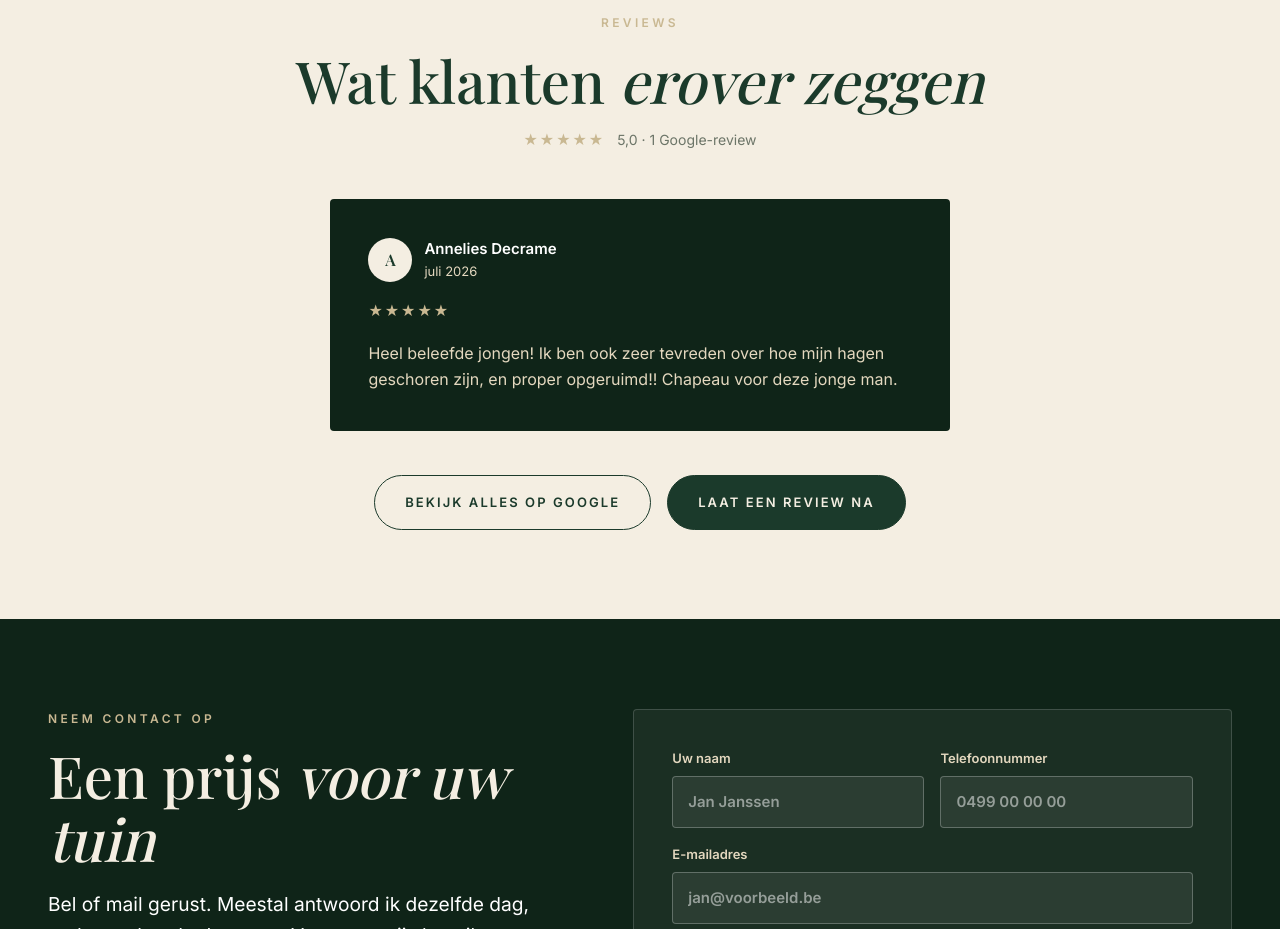
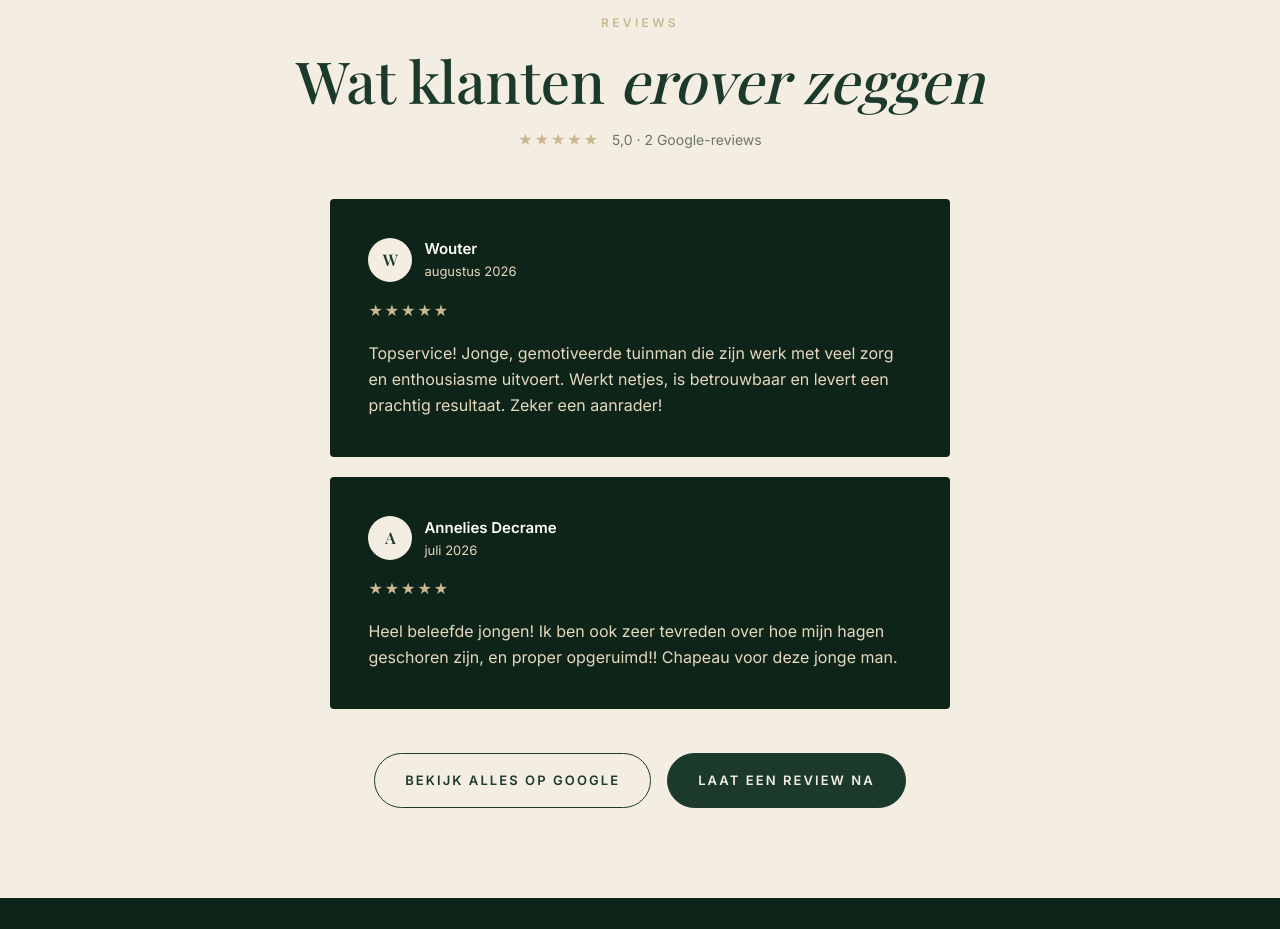
Before and after one commit to mauricehoorens-droid/groenbyhoorens-app, a Next.js app: page / in a window 1280 px wide. Shown: the part 6900-7829 px from the top of the page. Built offline with nearby package versions, Linux system fonts and the light colour scheme.

Commit message:
Tweede review toegevoegd (Wouter)

```diff
--- a/src/components/Reviews.tsx
+++ b/src/components/Reviews.tsx
@@ -3,6 +3,12 @@ import Reveal from "./Reveal";
 // Zelfde review-aanpak als de live site: vaste seed die meteen toont.
 // Nieuwe Google-reviews kun je hier onderaan de lijst toevoegen.
 const REVIEWS = [
+  {
+    author: "Wouter",
+    rating: 5,
+    when: "augustus 2026",
+    text: "Topservice! Jonge, gemotiveerde tuinman die zijn werk met veel zorg en enthousiasme uitvoert. Werkt netjes, is betrouwbaar en levert een prachtig resultaat. Zeker een aanrader!",
+  },
   {
     author: "Annelies Decrame",
     rating: 5,
@@ -11,7 +17,7 @@ const REVIEWS = [
   },
 ];
 const RATING = 5.0;
-const TOTAL = 1;
+const TOTAL = 2;
 const MAPS_URL = "https://maps.google.com/?cid=9432449784224368385";
 const REVIEW_URL = "https://g.page/r/CQFHZ34ay-aCEBM/review";
 
@@ -21,7 +27,7 @@ function Stars({ n }: { n: number }) {
 
 export default function Reviews() {
   return (
-    <section id="reviews" className="section" style={{ background: "var(--color-creme-2)" }}>
+    <section id="reviews" className="section">
       <div className="wrap">
         <Reveal style={{ textAlign: "center", marginBottom: 46 }}>
           <p className="eyebrow" style={{ marginBottom: 16 }}>Reviews</p>
@@ -30,7 +36,7 @@ export default function Reviews() {
           </h2>
           <div style={{ display: "flex", gap: 12, alignItems: "center", justifyContent: "center", marginTop: 16 }}>
             <Stars n={Math.round(RATING)} />
-            <span style={{ color: "var(--color-muted)", fontSize: 14 }}>{RATING.toFixed(1).replace(".", ",")} · {TOTAL} Google-review</span>
+            <span style={{ color: "var(--color-muted)", fontSize: 14 }}>{RATING.toFixed(1).replace(".", ",")} · {TOTAL} Google-reviews</span>
           </div>
         </Reveal>
 
```
